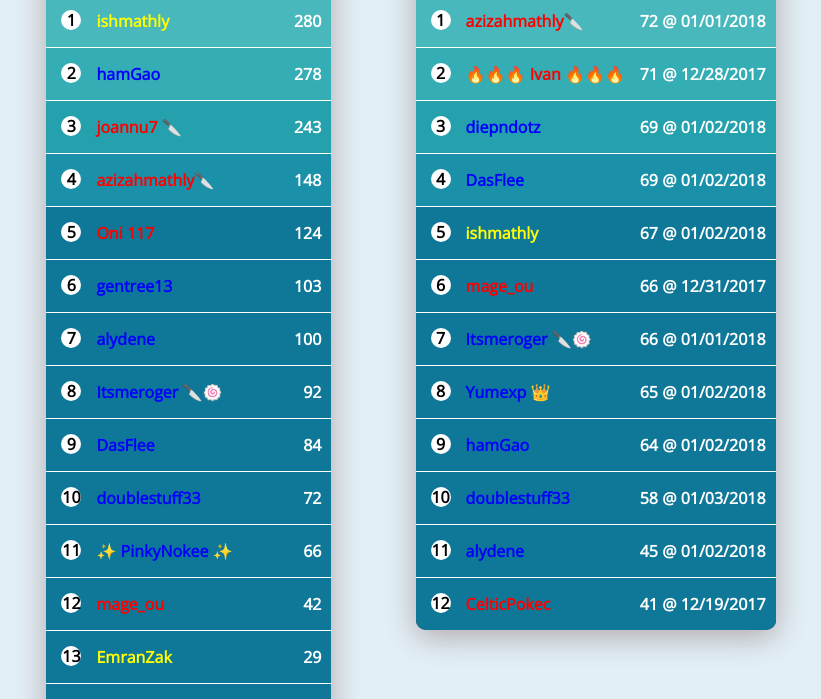
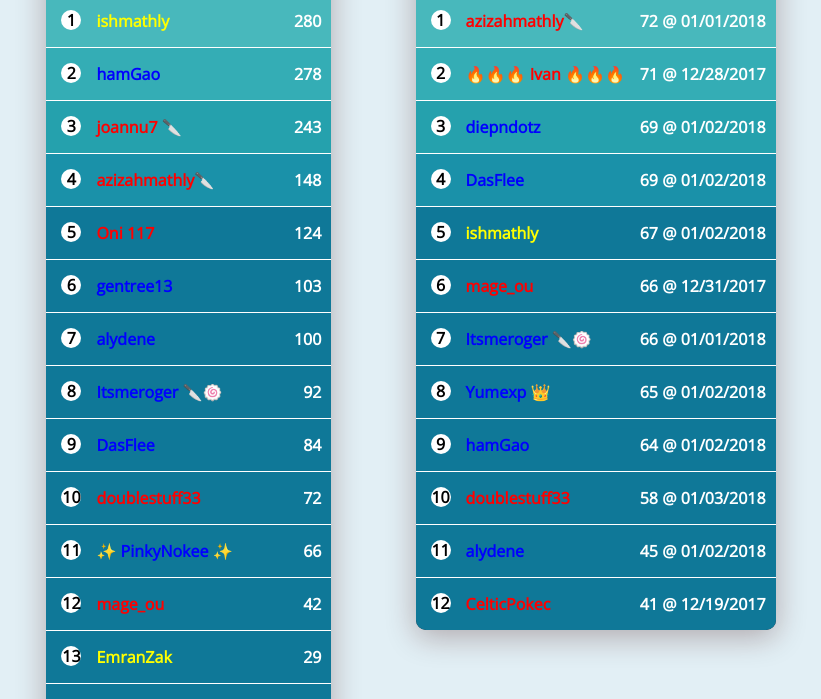
Before and after one commit to itsmeroger/pokeleaderboard2018, a plain HTML site: page index.html in a window 1280 px wide. Shown: the part 83-782 px from the top of the page, without its empty margins (229-1050 px from the left). Drawn offline with nearby package versions, Linux system fonts and the light colour scheme.

Commit message:
mystic => valor

```diff
--- a/index.html
+++ b/index.html
@@ -306,7 +306,7 @@
       <small>84</small>
     </li>
     <li>
-      <mark class="mystic">doublestuff33</mark>
+      <mark class="valor">doublestuff33</mark>
       <small>72</small>
     </li>
     <li>
@@ -383,7 +383,7 @@
       <small>64 @ 01/02/2018</small>
     </li>
     <li>
-      <mark class="mystic">doublestuff33</mark>
+      <mark class="valor">doublestuff33</mark>
       <small>58 @ 01/03/2018</small>
     </li>
     <li>
```
